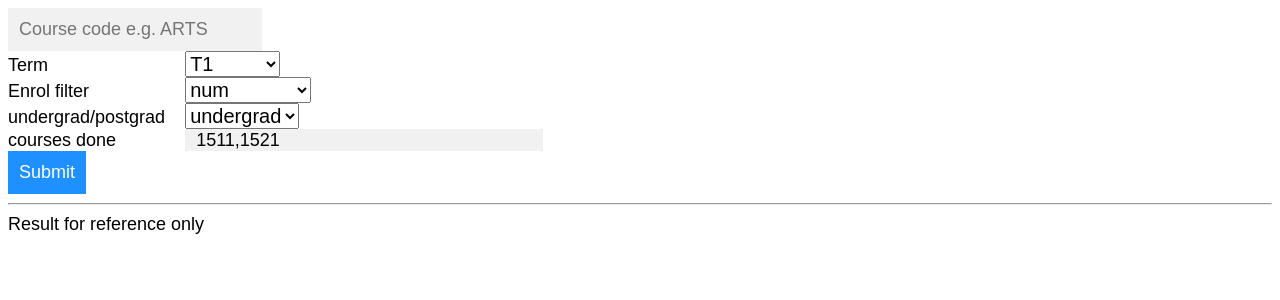
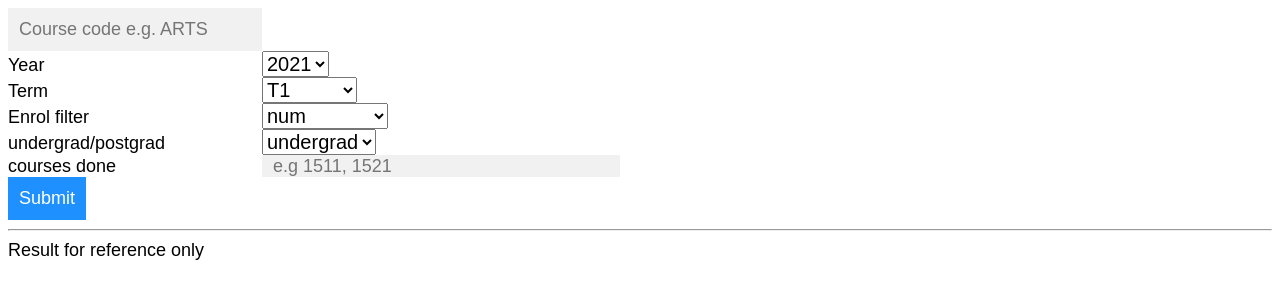
Before and after one commit to postsent/unsw_course_filter, a Flask app: page / in a window 1280 px wide. Shown: the top 300 px of the page. Run offline with Flask 2, Linux system fonts and the light colour scheme.

Commit message:
fix lec num issue and autocomplete

```diff
--- a/src/app.py
+++ b/src/app.py
@@ -13,11 +13,12 @@
 
 headings = []
 data = []
-degree = "COMP"
+degree = ""
 term = "T1"
 under_post = "undergrad"
 perc_num = "num"
-courses_done = "1511,1521"
+courses_done = ""
+year = "2021"
 
 @app.route("/")
 def table():
@@ -28,7 +29,9 @@
     global perc_num
     global degree
     global term
-    return render_template("table.html", headings=headings, data=data, degree=degree, term=term, courses_done=courses_done, under_post=under_post, perc_num=perc_num)
+    global year
+
+    return render_template("table.html", headings=headings, data=data, term=term, courses_done=courses_done, under_post=under_post, perc_num=perc_num, year=year)
 
 @app.route('/', methods=['POST'])
 def my_form_post():
@@ -40,14 +43,19 @@
     global perc_num
     global courses_done
     global term
+    global year
 
     try:
         prev = degree
-        degree = request.form['text'] if request.form['text'] else degree # handle no input and initial assignment of none
+        degree = request.form['degree'] if request.form['degree'] else degree # handle no input and initial assignment of none
     except:
         pass
     try:
         term = request.form.get("termDropdown") if request.form.get("termDropdown") else term
+    except:
+        pass
+    try:
+        year = request.form.get("yearDropdown") if request.form.get("yearDropdown") else year
     except:
         pass
     try:
@@ -64,12 +72,12 @@
         pass
 
     if degree:
-        c = Class_scrapter(degree, term, True, (True if "under" in under_post else False), perc_num, True, courses_done)
+        c = Class_scrapter(degree, term, True, (True if "under" in under_post else False), perc_num, True, courses_done, "", year)
         data_list = c.get_list()
         headings= data_list[0]
         data = data_list[1:]
 
-    return render_template('table.html', under_post=under_post, headings=headings, data=data, degree=degree, term=term, perc_num=perc_num, courses_done=courses_done)
+    return render_template('table.html', under_post=under_post, headings=headings, data=data, degree=degree, term=term, perc_num=perc_num, courses_done=courses_done, year=year)
 
 
 # https://stackoverflow.com/questions/3850261/doing-something-before-program-exit
@@ -83,10 +91,10 @@
 
     headings = []
     data = []
-    degree = "COMP"
+    degree = ""
     under_post = "under"
     perc_num = "num"
-    courses_done = "1511, 1521"
+    courses_done = ""
 
 atexit.register(exit_handler)
 
--- a/src/templates/table.html
+++ b/src/templates/table.html
@@ -13,17 +13,17 @@
             <input name="text" class="text_field_course" size="10" value="{{degree}}"> <!--change the length of input fied
         </p> -->
 
-        <form id="url" method="POST" width="30">
+        <form id="url" method="POST" width="30" autocomplete="off">
 
             <p>
                 <!--Make sure the form has the autocomplete function switched off:-->
-                <form autocomplete="off" action="/action_page.php">
-                    <!-- <label for="name">course code prefix</label> -->
-                    <div class="autocomplete">
-                        <input id="myInput" class="text_field_course" type="text" name="myCountry" placeholder="Course code e.g. ARTS">
-                    </div>
+                <!-- <form autocomplete="off"> -->
+                <!-- <label for="name">course code prefix</label> -->
+                <div class="autocomplete">
 
-                </form>
+                    <input name="degree" id="myInput" type="text" placeholder="Course code e.g. ARTS" value="{{degree}}">
+                </div>
+                <!-- </form> -->
             </p>
 
             <!-- autocomplete using js - https://www.w3schools.com/howto/tryit.asp?filename=tryhow_js_autocomplete -->
@@ -49,6 +49,16 @@
                                         "YCAN", "ZBUS", "ZBUS", "ZEIT", "ZEIT", "ZGEN", "ZHSS", "ZHSS", "ZINT", "ZINT", "ZPEM", "ZPEM"];
                 autocomplete(document.getElementById("myInput"), auto_course_code);
             </script>
+            <p>
+                <label for="name">Year  </label>
+                <select class="dropdown" id="yearDropdownSelector" type="text" name="yearDropdown" placeholder="Select A year">
+                     <option disabled selected>{{year}}</option>
+                     <option id="y2021" value="2021">2021</option>
+                     <option id="y2020" value="2020">2020</option>
+                     <option id="y2019" value="2019">2019</option>
+                     <option id="y2018" value="2018">2018</option>
+                </select>
+            </p>
 
             <p>
                 <label for="name">Term  </label>
@@ -58,6 +68,8 @@
                      <option id="T1" value="T1">T1</option>
                      <option id="T2" value="T2">T2</option>
                      <option id="T3" value="T3">T3</option>
+                     <option id="S1" value="S1">S1</option>
+                     <option id="S2" value="S2">S2</option>
                 </select>
             </p>
             <p>
@@ -80,7 +92,7 @@
             </p>
             <p>
                 <label for="name">courses done </label>
-                <input type = "text" class="text_field_course_done" name = "courses_done" size="30" value="{{courses_done}}" placeholder="1511, 1521" />
+                <input type = "text" class="text_field_course_done" name = "courses_done" size="30" value="{{courses_done}}" placeholder="e.g 1511, 1521" />
                 <p></p>
                 <input type="submit">
             </p>
```
Also changed, not shown: src/class_scraper.py (+16 -9 lines), src/static/styles.css (+30 -28 lines), 1 other file.
